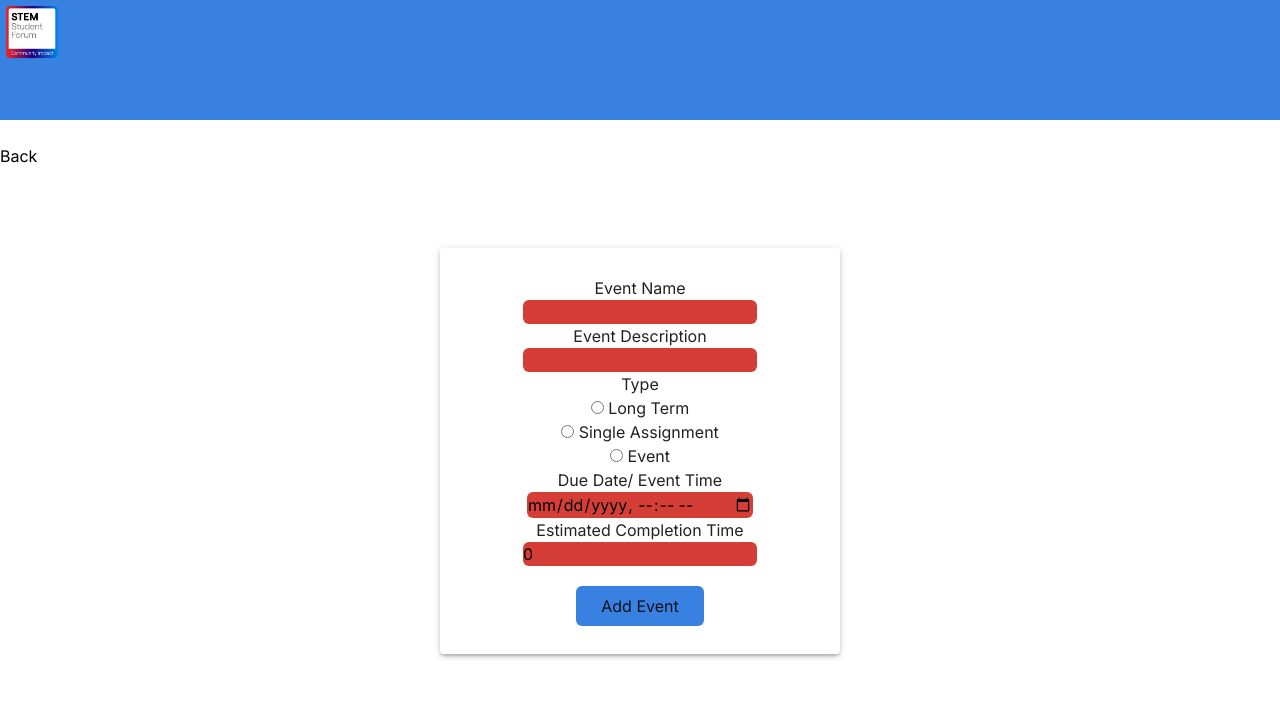
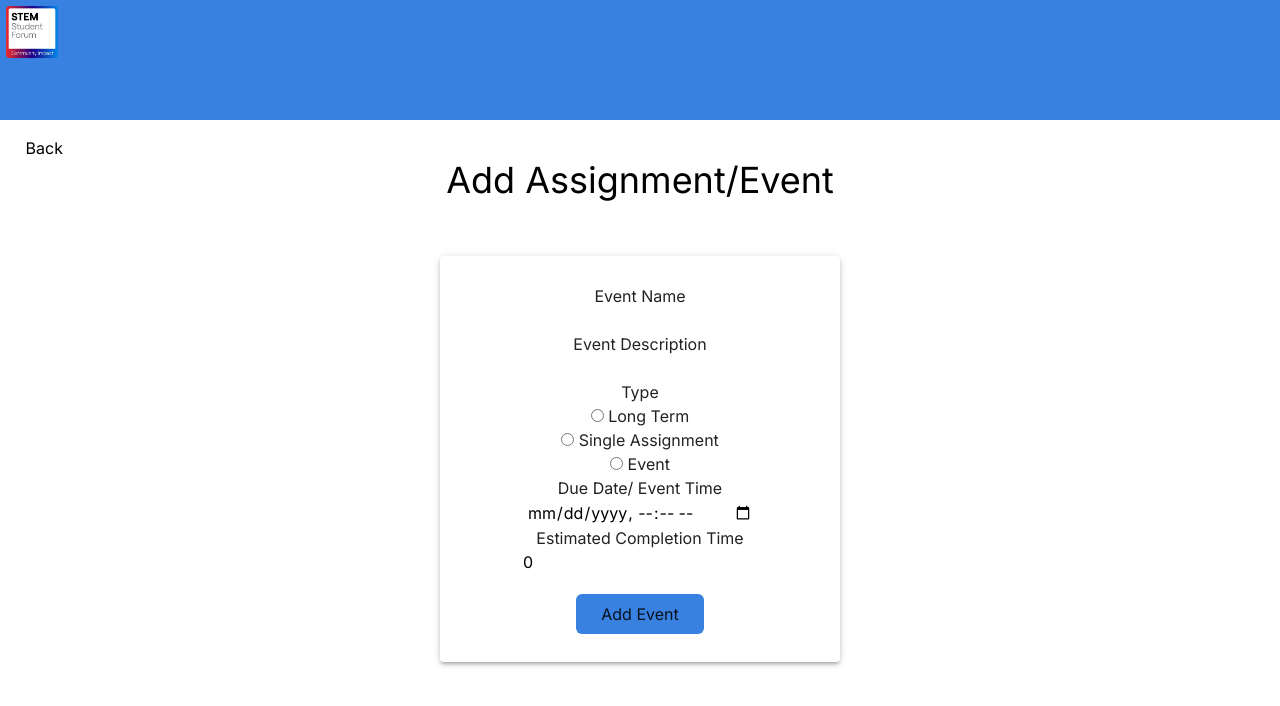
Before and after one commit to jbs-hackathon-2024/time-manager, a Next.js app: page /add/single in a window 1280 px wide. Shown: the top 706 px of the page. Built offline with nearby package versions, Linux system fonts and the light colour scheme.

Commit message:
added title bar, changed some colors

```diff
--- a/src/app/add/single/page.tsx
+++ b/src/app/add/single/page.tsx
@@ -106,19 +106,20 @@ useEffect(() => {
 
   return (
     <div className='bg-white text-black h-screen'>
-      <div className='h-[7vh] bg-[#3981e0] text-center content-center'>
+      <div className='h-[7vh] mb-[2vh] bg-[#3981e0] text-center content-center'>
 
       </div>
-      <Link href="/" className='ml-[2vw] h-[10px]'><h5>Back</h5></Link>
-      <Paper elevation={3} sx={{width: 400, p: 1}} className='m-auto mt-[10vh] rounded-md text-center'>
+      <Link href="/" className='mt-[2vh]'><span className='ml-[2vw] '>Back</span></Link>
+      <h1 className='text-center text-4xl'>Add Assignment/Event</h1>
+      <Paper elevation={3} sx={{width: 400, p: 1}} className='m-auto mt-[7vh] rounded-md text-center bg-[#d53e37]'>
         <form method='POST' className=''>
             <div className='mt-[20px]'>
               <label className=''>Event Name</label><br></br>
-              <input type='text' name='event_name' id="event_name" className="text-black bg-[#d53e37]  rounded-md"  value={formData.event_name} onChange={handleInput}></input>
+              <input type='text' name='event_name' id="event_name" className="text-black rounded-md"  value={formData.event_name} onChange={handleInput}></input>
             </div>
             <div className=''>
               <label>Event Description</label><br></br>
-              <input type='text' name='event_description' id="event_description" value={formData.event_description} onChange={handleInput} className="text-black bg-[#d53e37] rounded-md"></input>
+              <input type='text' name='event_description' id="event_description" value={formData.event_description} onChange={handleInput} className="text-black  rounded-md"></input>
             </div>
             <div className=''>
               <label>Type</label><br></br>
@@ -132,12 +133,12 @@ useEffect(() => {
             <div className=''>
               <label>Due Date/ Event Time</label>
               <br></br>
-              <input type='datetime-local' id='event_time' name='event_time' className="text-black bg-[#d53e37] rounded-md" value={dateVal} onChange={onChangeDate}></input>
+              <input type='datetime-local' id='event_time' name='event_time' className="text-black rounded-md" value={dateVal} onChange={onChangeDate}></input>
             </div>
             <div className=''>
               <label>Estimated Completion Time</label>
               <br></br>
-              <input type='number' min="0" id='completion_time' name="completion_time" className="text-black bg-[#d53e37] rounded-md" value={timeVal} onChange={handleNumber}></input>
+              <input type='number' min="0" id='completion_time' name="completion_time" className="text-black rounded-md" value={timeVal} onChange={handleNumber}></input>
             </div>
             <button type="submit" className='mt-5 bg-[#3981e0] w-[10vw] h-[5vh] rounded-md mb-[20px]'>Add Event</button>
         </form>
```
